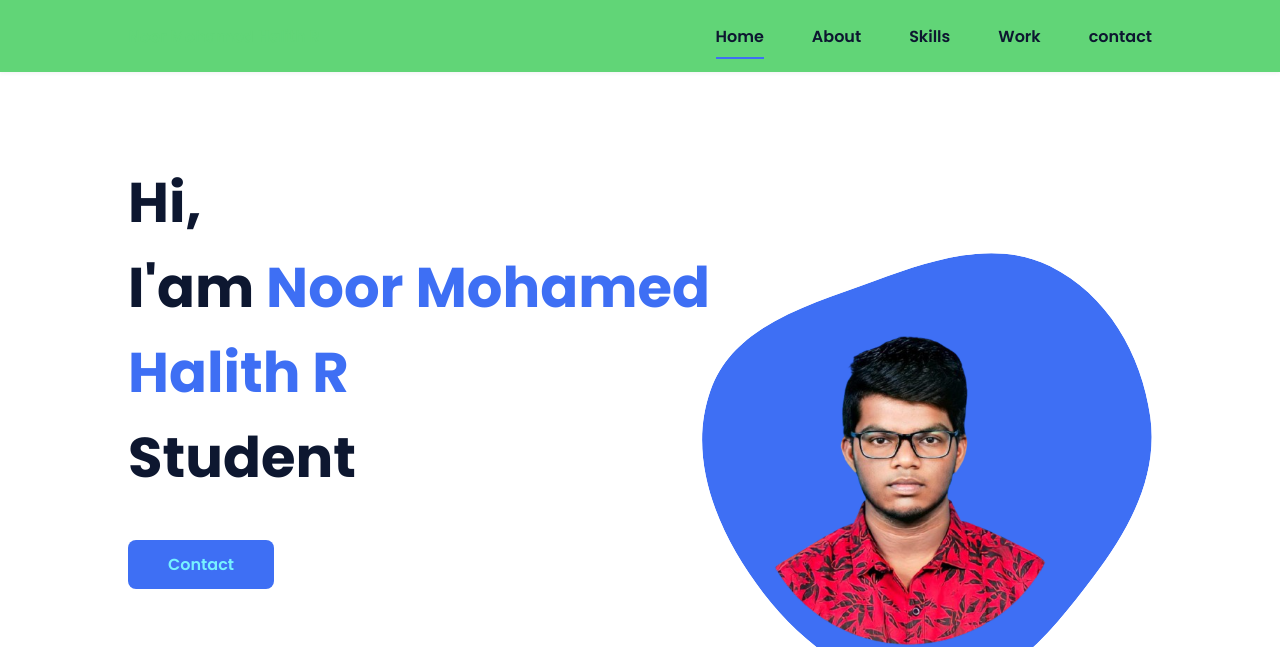
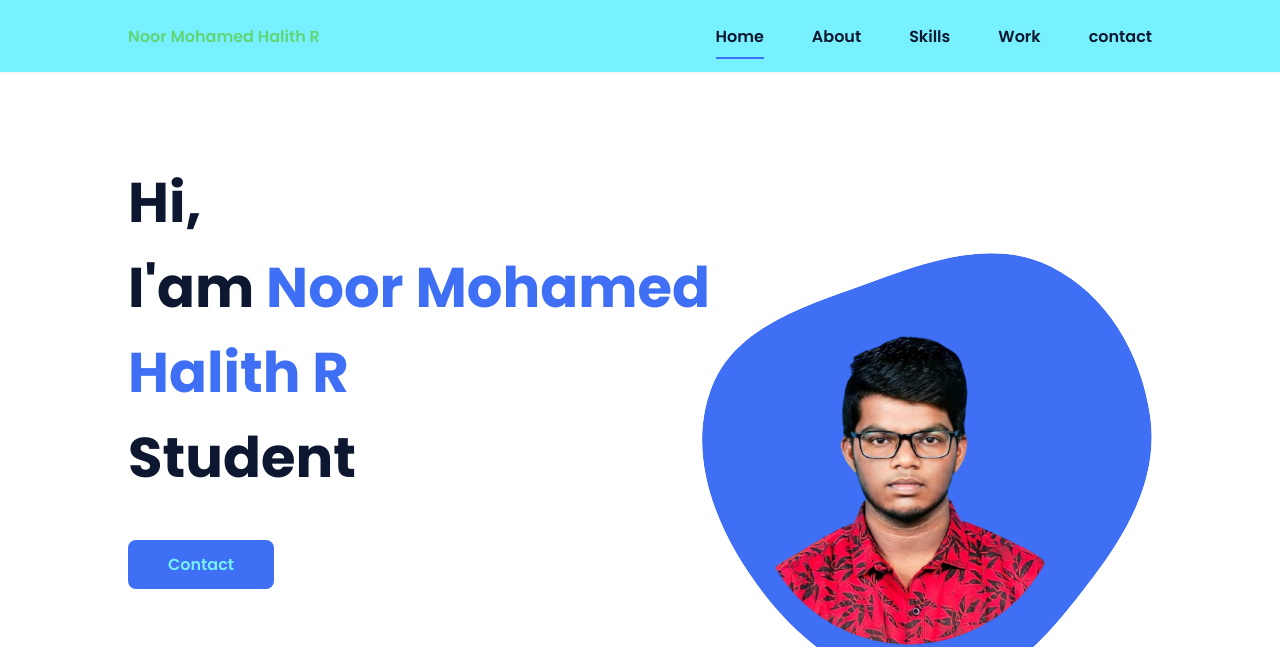
Before and after one commit to NoorMohamedHalith/portfolio, a plain HTML site: page index.html in a window 1280 px wide. Shown: the top 647 px of the page. Drawn offline with nearby package versions, Linux system fonts and the light colour scheme.

Commit message:
Update styles.css

```diff
--- a/assets/css/styles.css
+++ b/assets/css/styles.css
@@ -110,7 +110,7 @@ img {
   top: 0;
   left: 0;
   z-index: var(--z-fixed);
-  background-color: #61d577;
+  background-color: #77f1ff;
   box-shadow: 0 1px 4px rgba(146, 161, 176, 0.15);
 }
 
```
